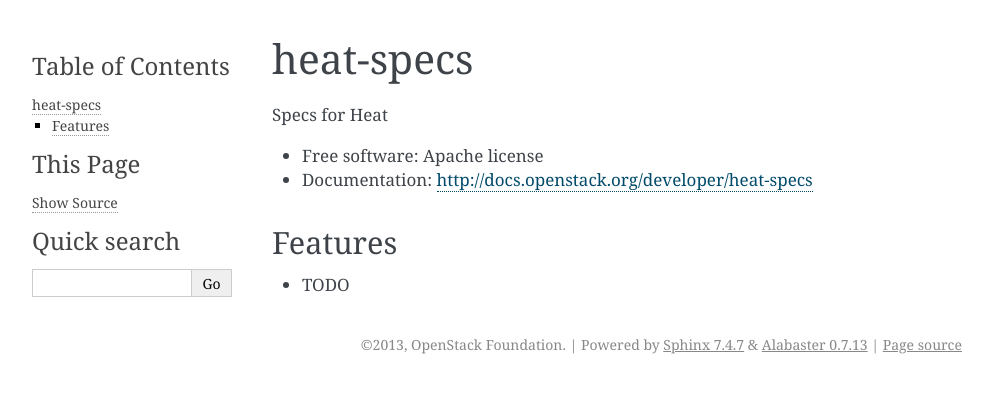
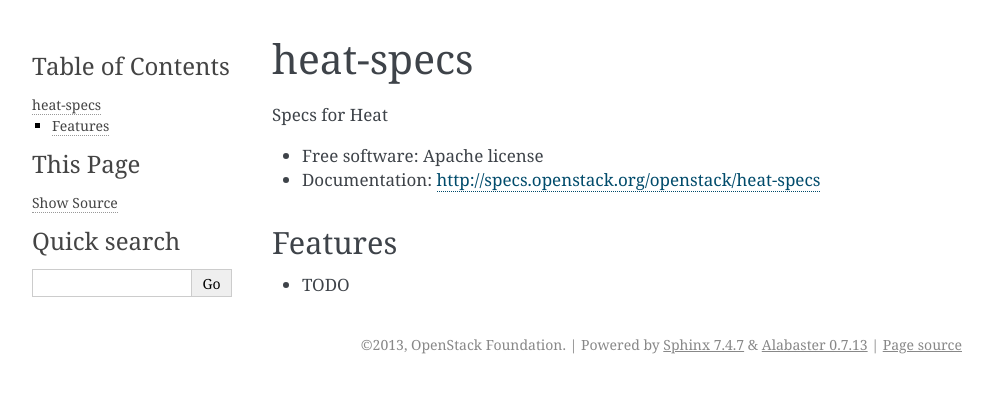
Before and after one commit to openstack/heat-specs, a Sphinx documentation site: the page built from doc/source/readme.rst, in a window 1280 px wide. Shown: the top 393 px of the page, without its empty margins (148-1141 px from the left). Built offline with Sphinx 7.4.7, drawn with Linux system fonts in a browser that asks for light colours; pages that are not in the unit, such as notebooks, are missing from menus; some of the changed lines change nothing that is shown.

Commit message:
Fix publishing URL
heat-specs will be published now on specs.openstack.org, correct
the URL.

implements bp publish-specs

Change-Id: Ia25512738284dadfef3a362c2e562119b71453ac

```diff
--- a/doc/source/readme.rst
+++ b/doc/source/readme.rst
@@ -5,7 +5,7 @@
 Specs for Heat
 
 * Free software: Apache license
-* Documentation: http://docs.openstack.org/developer/heat-specs
+* Documentation: http://specs.openstack.org/openstack/heat-specs
 
 Features
 --------
```
